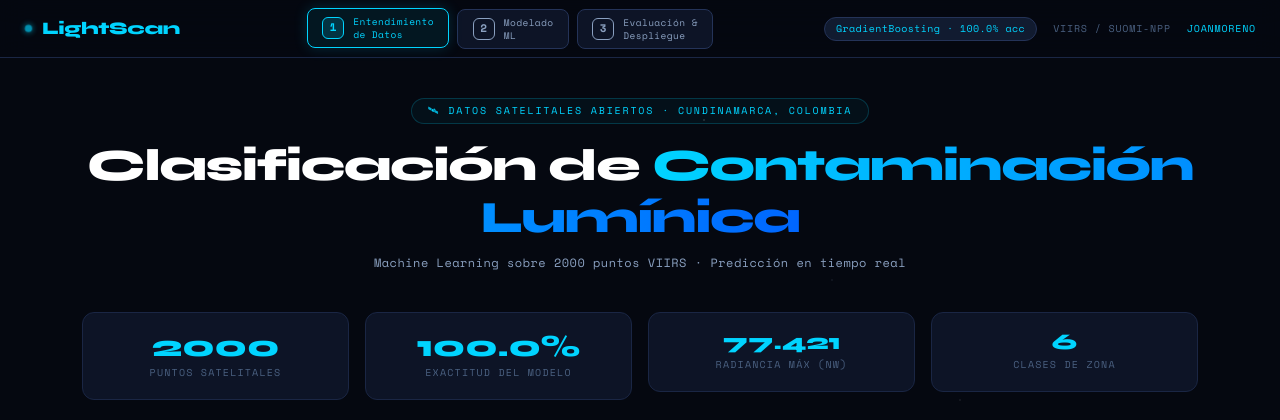
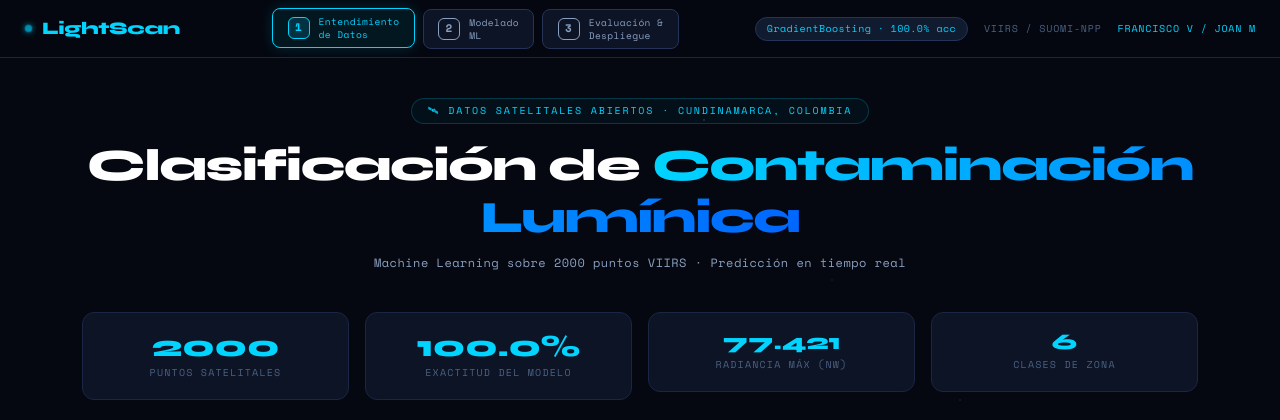
Before and after one commit to Mercodn/Clasificacion_zonas_urbanas, a Flask app: page / in a window 1280 px wide. Shown: the top 420 px of the page. Run offline with Flask 3, Linux system fonts and the light colour scheme.

Commit message:
Menu faces crisp_ML

```diff
--- a/templates/navbar.html
+++ b/templates/navbar.html
@@ -1,6 +1,6 @@
 {# ══════════════════════════════════════════════════════════════
    navbar.html  ·  Componente de navegación reutilizable
-   Fases CRISP-DM  ·  LightScan · JoanMoreno
+   Fases CRISP-DM  ·  LightScan · Francisco vallejos y JoanMoreno
    Uso: {% include 'navbar.html' %}
    ══════════════════════════════════════════════════════════════ #}
 
@@ -57,7 +57,7 @@
         GradientBoosting · {{ stats.accuracy }}% acc
       </span>
       <span class="ls-nav-tag">VIIRS / SUOMI-NPP</span>
-      <span class="ls-nav-tag ls-nav-author">JoanMoreno</span>
+      <span class="ls-nav-tag ls-nav-author">Francisco V / Joan M</span>
     </div>
 
   </div>
```
